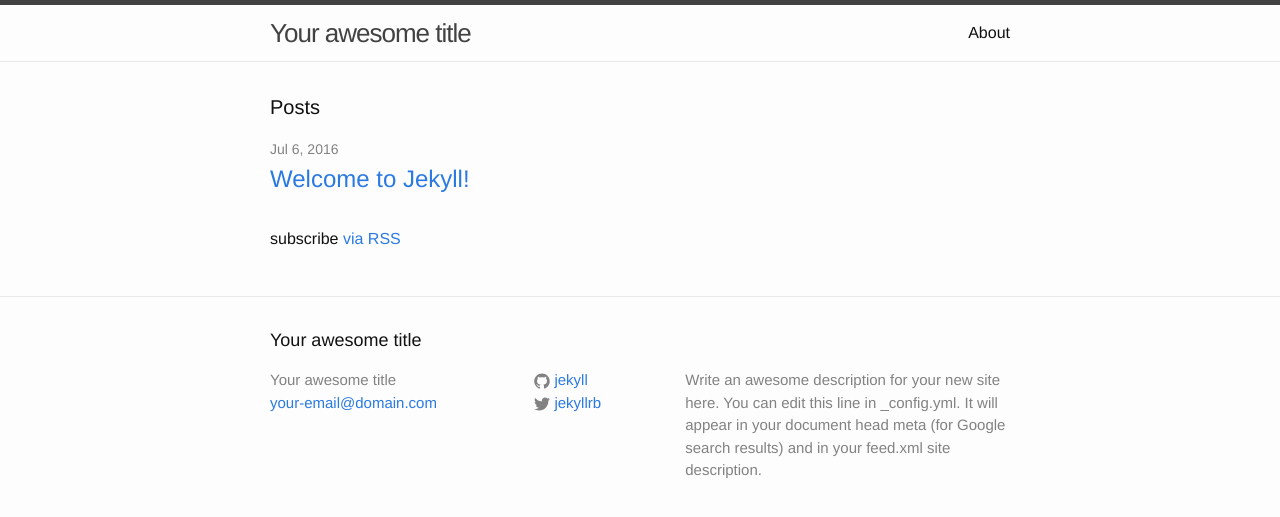
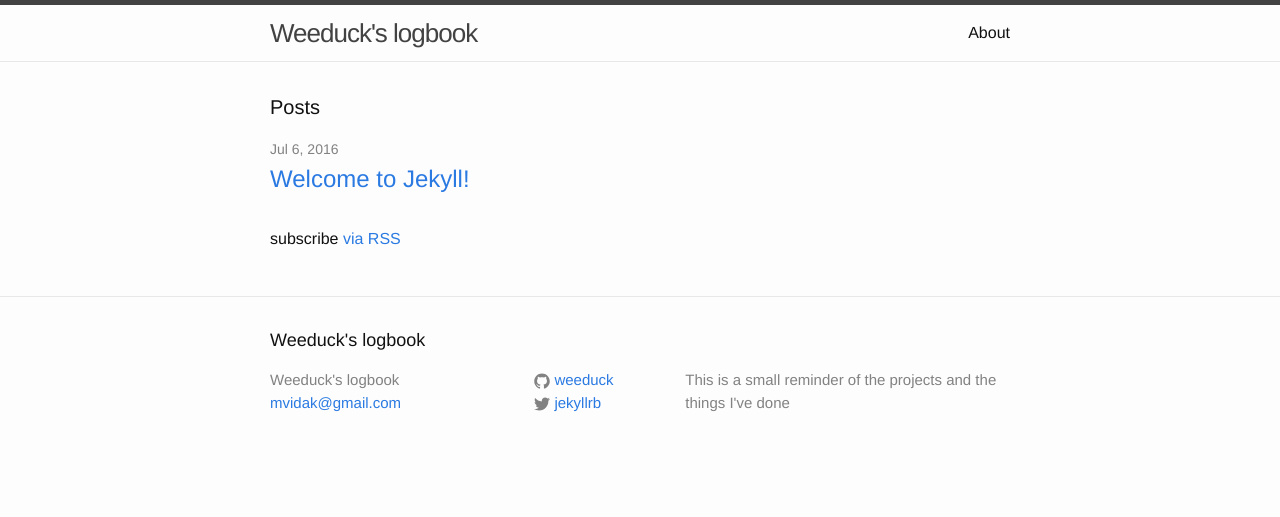
Before and after one commit to weeduck/weeduck.github.io, a Jekyll site: the page built from index.html, in a window 1280 px wide. Shown: the top 517 px of the page. Built offline with Jekyll 4.4.1, drawn with Linux system fonts in a browser that asks for light colours.

Commit message:
Regenerating

```diff
--- a/_config.yml
+++ b/_config.yml
@@ -1,14 +1,12 @@
 # Site settings
-title: Your awesome title
-email: your-email@domain.com
+title: Weeduck's logbook
+email: mvidak@gmail.com
 description: > # this means to ignore newlines until "baseurl:"
-  Write an awesome description for your new site here. You can edit this
-  line in _config.yml. It will appear in your document head meta (for
-  Google search results) and in your feed.xml site description.
+  This is a small reminder of the projects and the things I've done
 baseurl: "" # the subpath of your site, e.g. /blog/
 url: "http://yourdomain.com" # the base hostname & protocol for your site
 twitter_username: jekyllrb
-github_username:  jekyll
+github_username:  weeduck
 
 # Build settings
 markdown: kramdown
```
